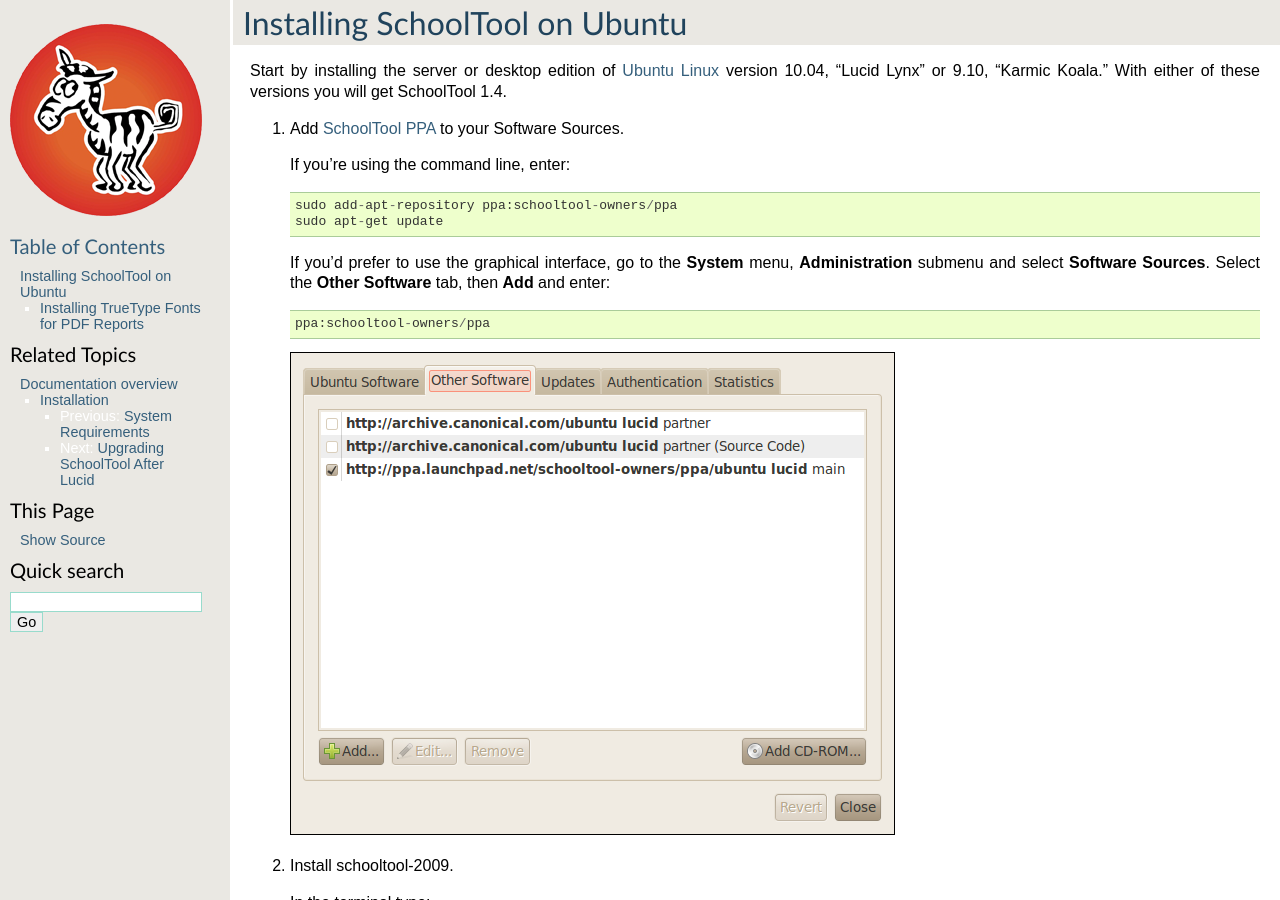
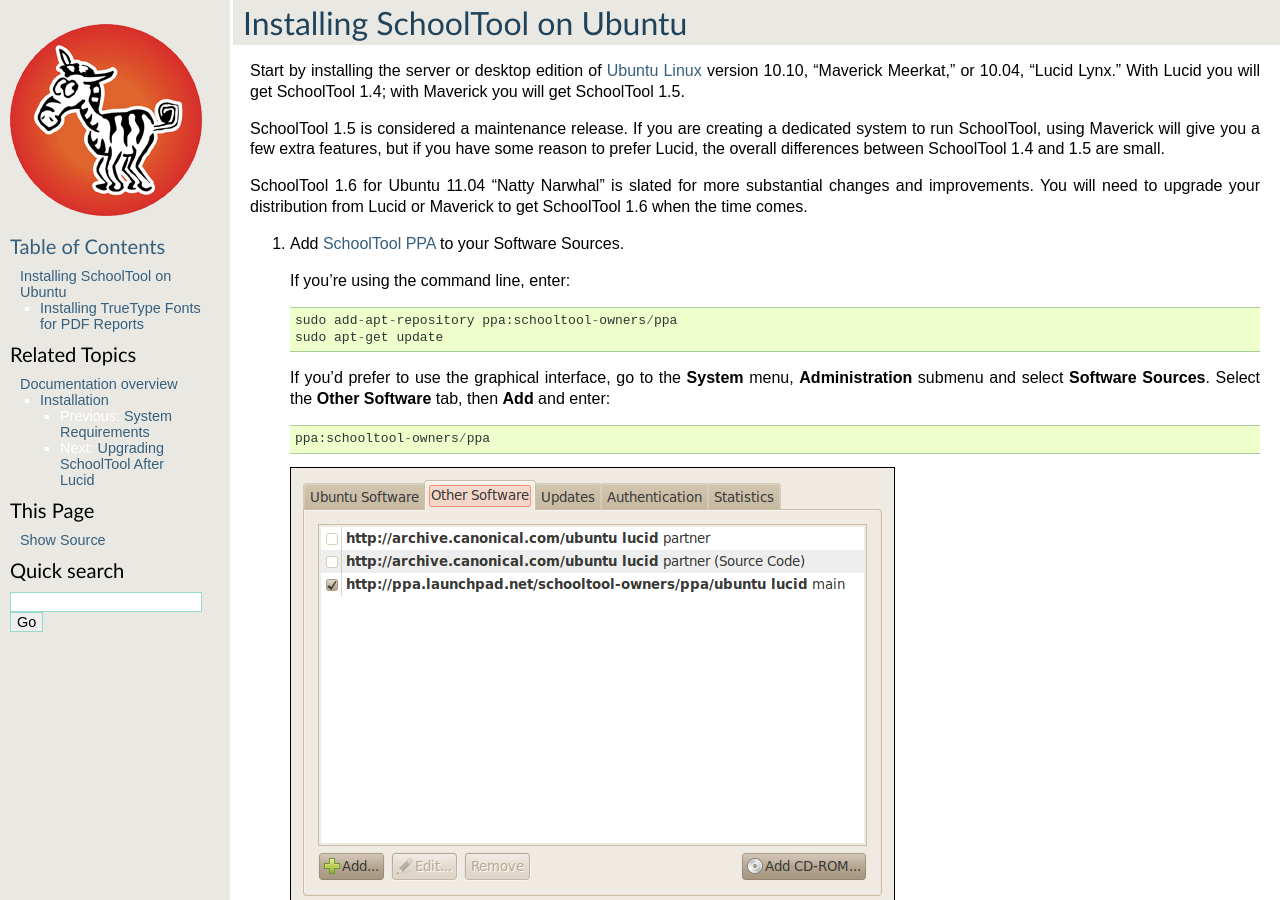
Before and after one commit to schooltool-project/schooltool-book, a Sphinx documentation site: the page built from source/install.rst, in a window 1280 px wide and 900 px high. Built offline with Sphinx 7.4.7, drawn with Linux system fonts in a browser that asks for light colours.

Commit message:
Updated install for Maverick.

```diff
--- a/source/install.rst
+++ b/source/install.rst
@@ -3,7 +3,11 @@
 Installing SchoolTool on Ubuntu
 ===============================
 
-Start by installing the server or desktop edition of `Ubuntu Linux <http://ubuntu.com>`_ version 10.04, "Lucid Lynx" or 9.10, "Karmic Koala."  With either of these versions you will get SchoolTool 1.4.
+Start by installing the server or desktop edition of `Ubuntu Linux <http://ubuntu.com>`_ version 10.10, "Maverick Meerkat," or 10.04, "Lucid Lynx."  With Lucid you will get SchoolTool 1.4; with Maverick you will get SchoolTool 1.5.
+
+SchoolTool 1.5 is considered a maintenance release.  If you are creating a dedicated system to run SchoolTool, using Maverick will give you a few extra features, but if you have some reason to prefer Lucid, the overall differences between SchoolTool 1.4 and 1.5 are small.
+
+SchoolTool 1.6 for Ubuntu 11.04 "Natty Narwhal" is slated for more substantial changes and improvements.  You will need to upgrade your distribution from Lucid or Maverick to get SchoolTool 1.6 when the time comes.
 
 #. Add `SchoolTool PPA <https://launchpad.net/~schooltool-owners/+archive/ppa/>`_ to your Software Sources.
 
```
